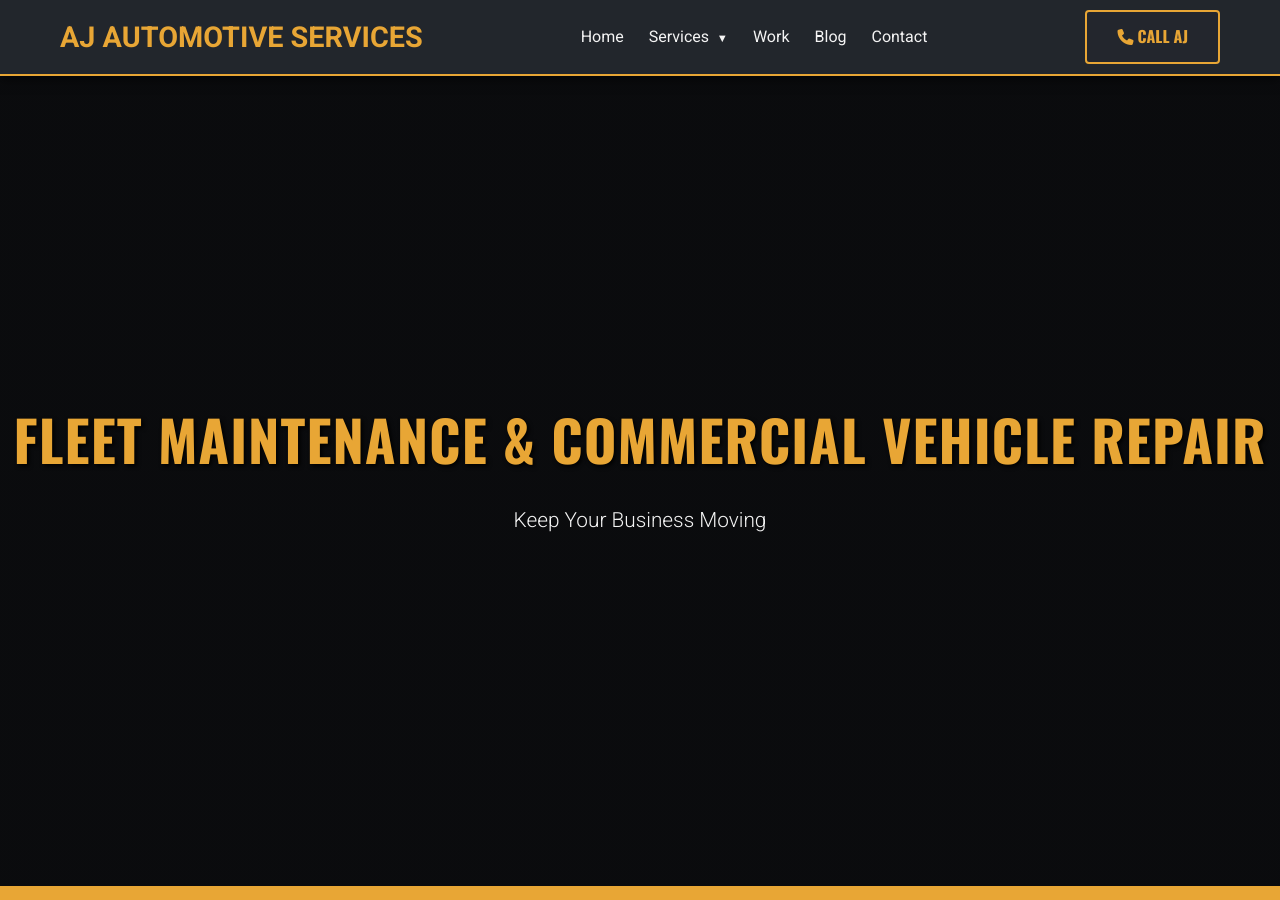
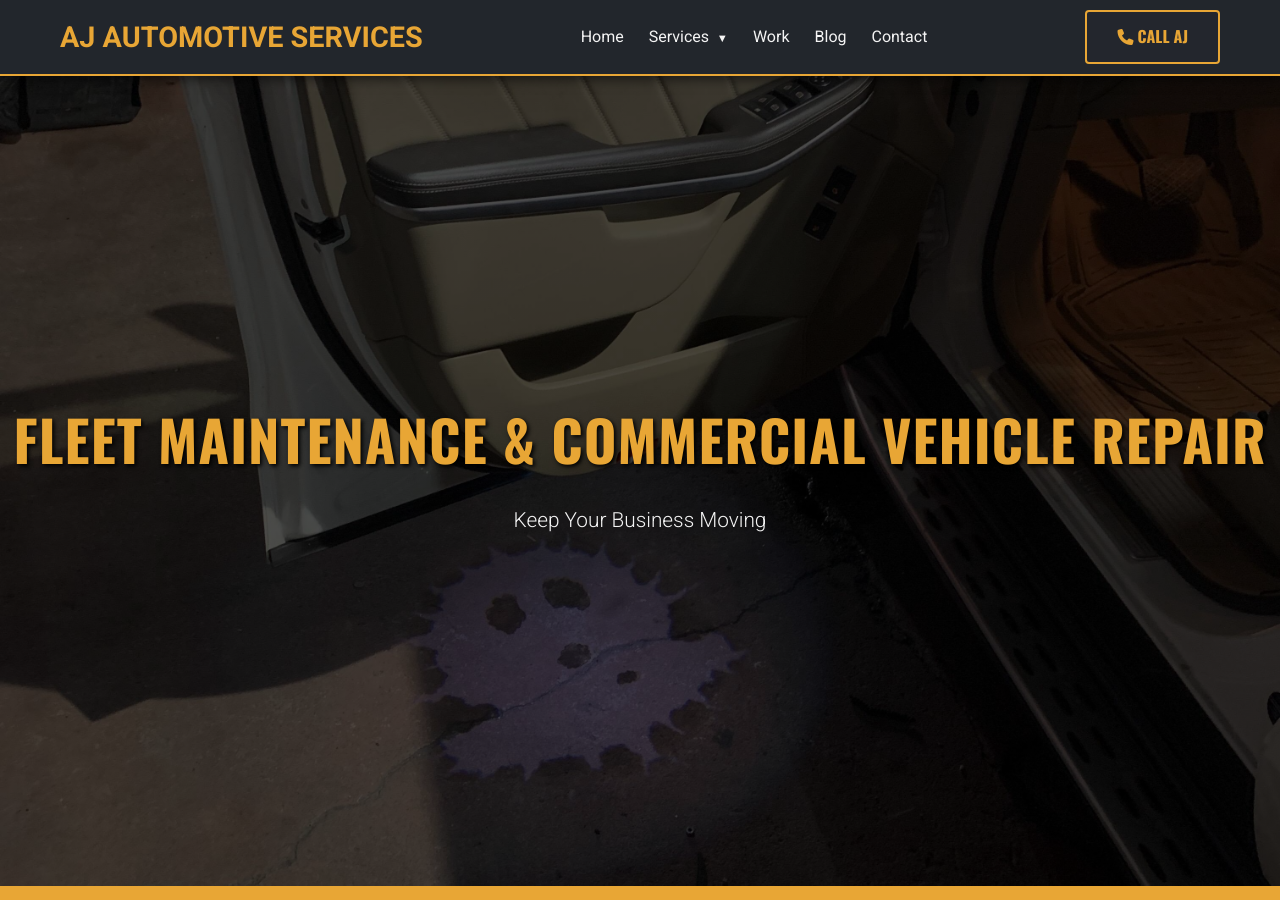
Before and after one commit to JamesBrownR/AJ-Auto-Repair, a Jekyll site: the page built from services/fleet/index.html, in a window 1280 px wide and 900 px high. Built offline with Jekyll 4.4.1, drawn with Linux system fonts in a browser that asks for light colours.

Commit message:
Update index.html

```diff
--- a/services/fleet/index.html
+++ b/services/fleet/index.html
@@ -6,7 +6,7 @@ description: Professional fleet maintenance and commercial vehicle repair in Eus
 
 <style>
     .service-hero {
-        background: linear-gradient(rgba(0,0,0,0.7), rgba(0,0,0,0.7)), url('Pics/AJ8.webp');
+        background: linear-gradient(rgba(0,0,0,0.7), rgba(0,0,0,0.7)), url('/Pics/AJ8.webp');
         background-size: cover;
         background-position: center;
         height: 90vh;
```
